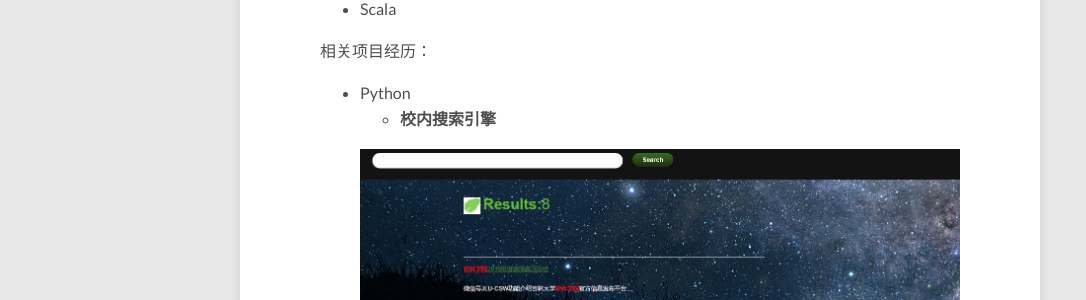
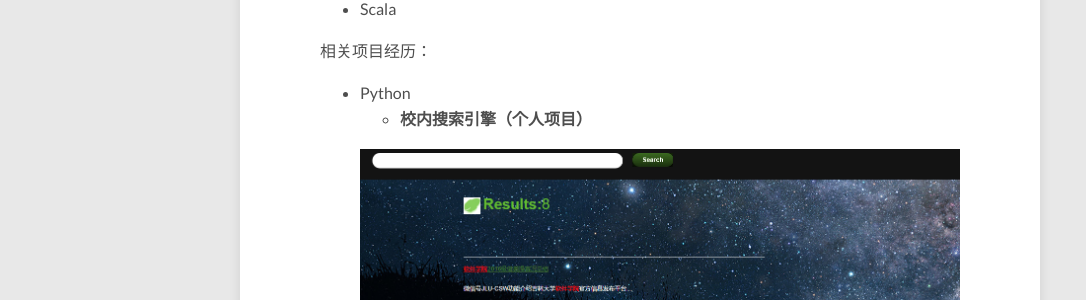
Before and after one commit to JLU-WuYang/JLU-WuYang.github.io, a Jekyll site: the page built from about/index.md, in a window 1280 px wide and 900 px high, scrolled down 794 px. Shown: the part 151-451 px from the top of the window, without its empty margins (0-1086 px from the left). Built offline with Jekyll 4.4.1, drawn with Linux system fonts in a browser that asks for light colours; nearby versions of some CDN libraries.

Commit message:
Update index.md

```diff
--- a/about/index.md
+++ b/about/index.md
@@ -27,7 +27,7 @@ modified: 2016-10-8
 相关项目经历：
 
 - Python
-  - **校内搜索引擎**
+  - **校内搜索引擎（个人项目）**
    <figure>
 	<img src="/images/search.png" alt="">
   </figure>
```
